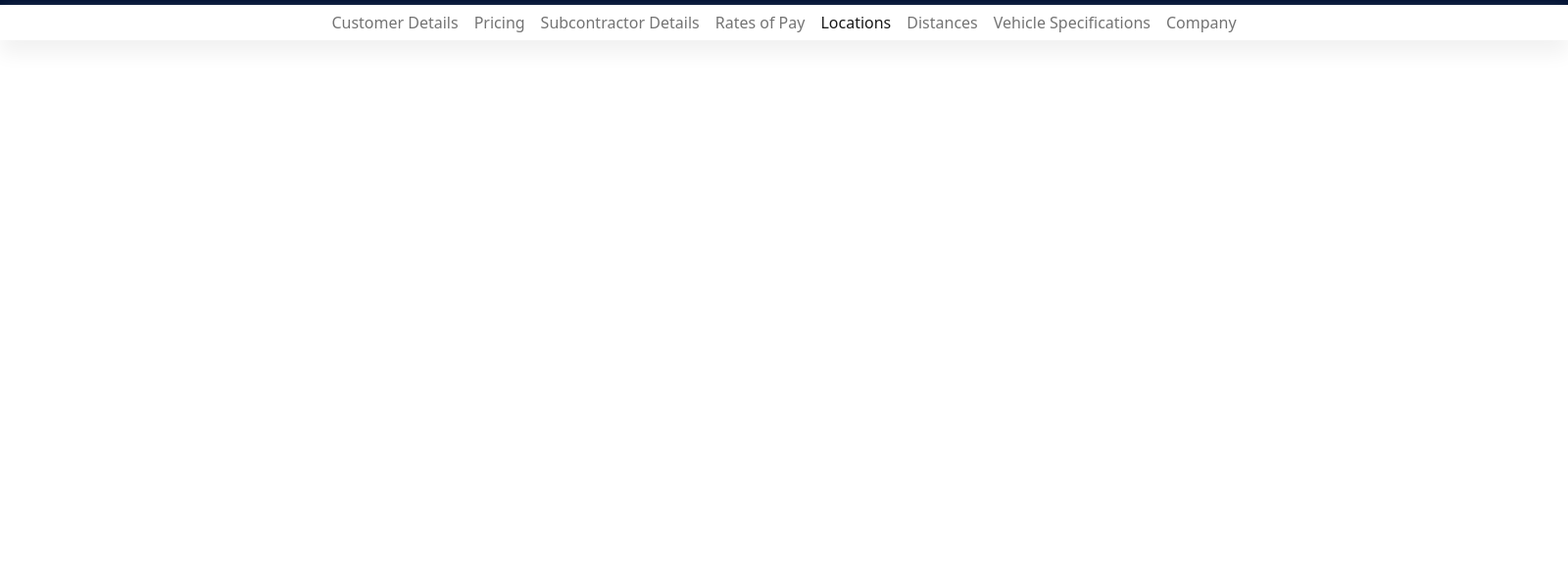
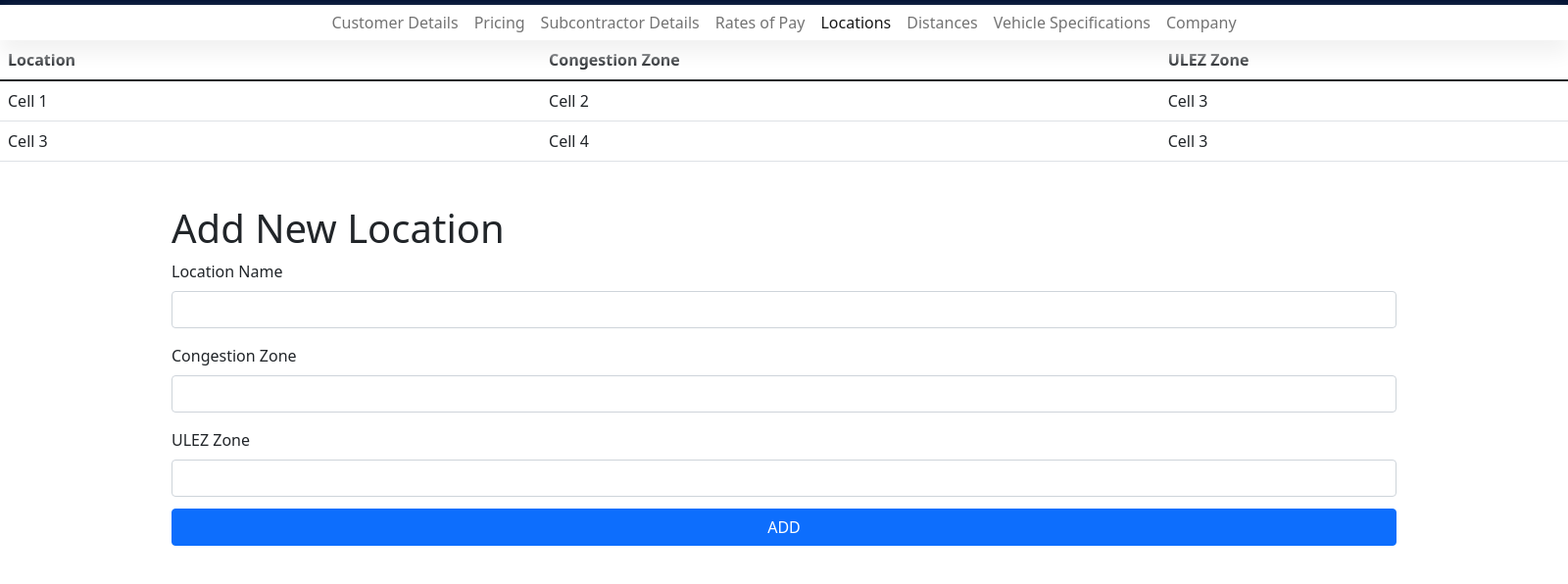
Before and after one commit to jackabailey/feenixcms, an Electron app: page site/administration/locations.html in a window 1600 px wide. Shown: the part 74-670 px from the top of the page at 98% size. Drawn offline with Linux system fonts and the light colour scheme.

Commit message:
Added Location Table and Form

```diff
--- a/site/administration/locations.html
+++ b/site/administration/locations.html
@@ -40,6 +40,46 @@
             </div>
         </div>
     </nav>
+    <div class="row">
+        <div class="col">
+            <form>
+                <div class="row">
+                    <div class="col">
+                        <div class="table-responsive">
+                            <table class="table">
+                                <thead>
+                                    <tr>
+                                        <th>Location&nbsp; &nbsp; &nbsp; &nbsp; &nbsp; &nbsp;</th>
+                                        <th>Congestion Zone</th>
+                                        <th>ULEZ Zone</th>
+                                    </tr>
+                                </thead>
+                                <tbody>
+                                    <tr>
+                                        <td>Cell 1</td>
+                                        <td>Cell 2</td>
+                                        <td>Cell 3</td>
+                                    </tr>
+                                    <tr>
+                                        <td>Cell 3</td>
+                                        <td>Cell 4</td>
+                                        <td>Cell 3</td>
+                                    </tr>
+                                </tbody>
+                            </table>
+                        </div>
+                    </div>
+                </div>
+            </form>
+        </div>
+    </div>
+    <div class="row">
+        <div class="col">
+            <form style="margin-right: 175px;margin-left: 175px;margin-top: 28px;">
+                <h1>Add New Location</h1><label class="form-label">Location Name</label><input class="form-control" type="text"><label class="form-label" style="margin-top: 16px;">Congestion Zone</label><input class="form-control" type="search"><label class="form-label" style="margin-top: 16px;">ULEZ Zone</label><input class="form-control" type="search"><button class="btn btn-primary" type="submit" style="margin-top: 12px;width: 100%;">ADD</button>
+            </form>
+        </div>
+    </div>
     <script src="../assets/bootstrap/js/bootstrap.min.js"></script>
     <script src="../assets/js/NewBookings/PickupUtilities.js"></script>
 </body>
```
Also changed, not shown: 1 other file.
